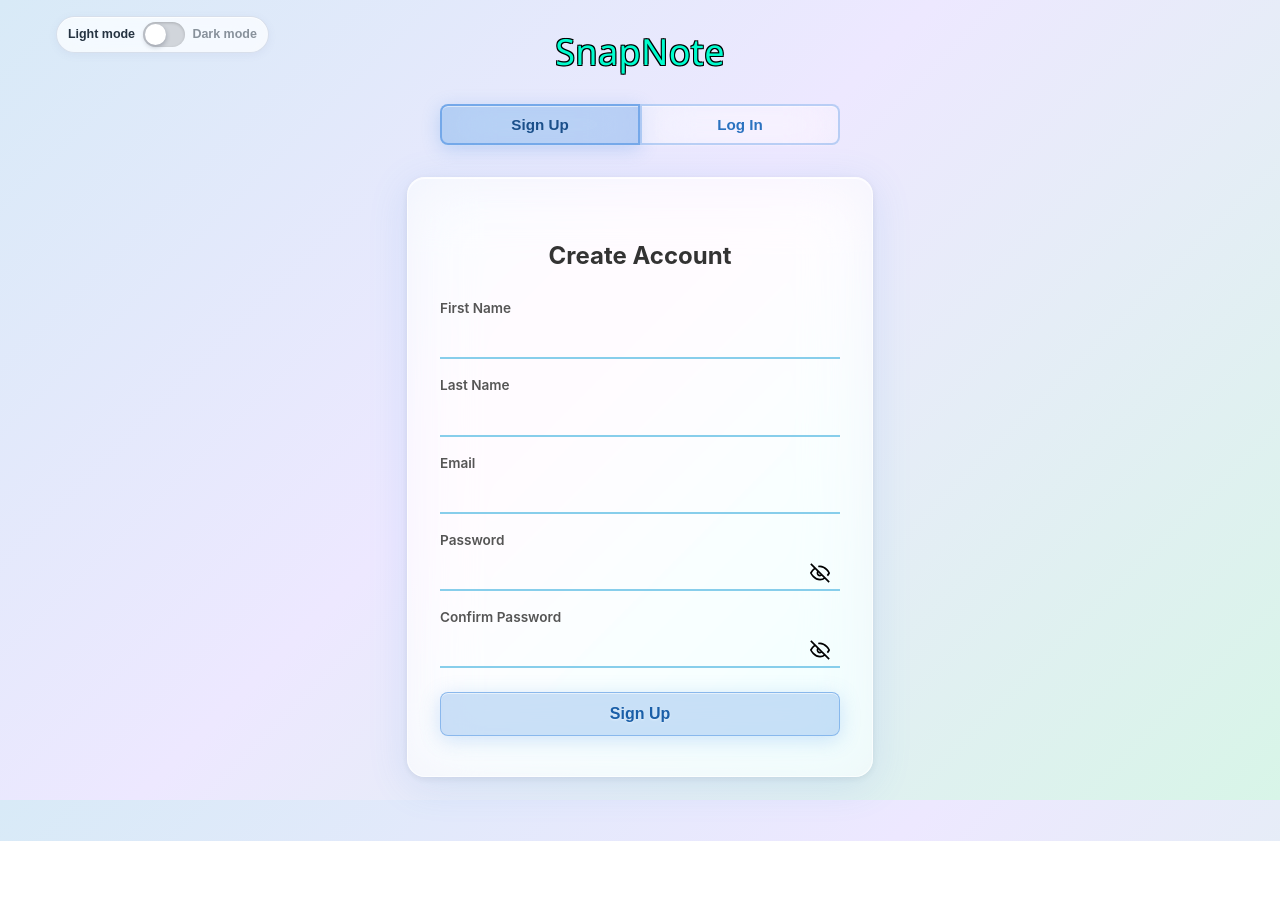
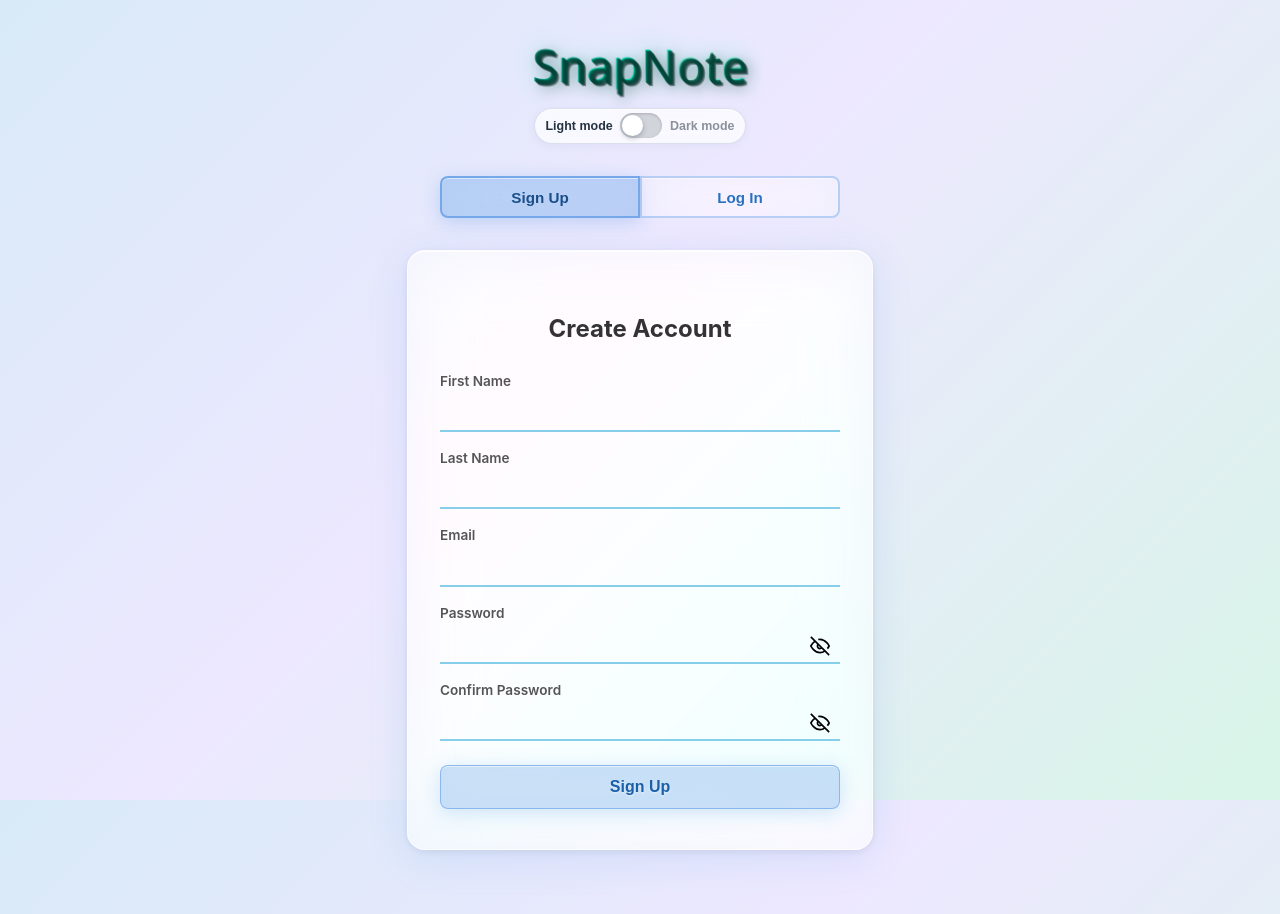
Before and after one commit to MM-BYC/MERNFINAL, a React (Vite) app in the folder thanosCompleted/frontend/: page / in a window 1280 px wide. Before the commit the page ends 841 px from the top, so only its background shows below. Built offline with nearby package versions, Linux system fonts and the light colour scheme; no server answers.

Commit message:
fix: position theme switch below auth brand

```diff
--- a/thanosCompleted/frontend/src/App.css
+++ b/thanosCompleted/frontend/src/App.css
@@ -1077,11 +1077,12 @@ body {
 }
 
 /* ===================== THEME TOGGLE ===================== */
-/* Positioned container for standalone pages */
+/* Theme switch on standalone pages */
 .page-theme-toggle {
-  position: absolute;
-  top: 1rem;
-  left: 1.5rem;
+  display: flex;
+  justify-content: center;
+  margin: 0.15rem auto 0;
+  position: relative;
   z-index: 10;
 }
 
--- a/thanosCompleted/frontend/src/pages/AuthPage.jsx
+++ b/thanosCompleted/frontend/src/pages/AuthPage.jsx
@@ -7,8 +7,10 @@ export default function AuthPage({ setUser }) {
   const [showLogin, setShowLogin] = useState(false);
   return (
     <>
-      <div className="page-theme-toggle"><ThemeToggle /></div>
-      <SnapNoteBrand compact />
+      <SnapNoteBrand scrollParallax />
+      <div className="page-theme-toggle">
+        <ThemeToggle />
+      </div>
       <div className="auth-toggle">
         <button
           className={`auth-toggle-btn ${!showLogin ? "active" : ""}`}
--- a/thanosCompleted/frontend/src/pages/ForgotPasswordPage.jsx
+++ b/thanosCompleted/frontend/src/pages/ForgotPasswordPage.jsx
@@ -23,9 +23,11 @@ export default function ForgotPasswordPage() {
 
   return (
     <>
-      <div className="page-theme-toggle"><ThemeToggle /></div>
       <DateDisplay className="page-date" />
       <SnapNoteBrand scrollParallax />
+      <div className="page-theme-toggle">
+        <ThemeToggle />
+      </div>
       <div className="auth-card">
         <h2 className="auth-title">Forgot Password</h2>
         {message ? (
--- a/thanosCompleted/frontend/src/pages/ResetPasswordPage.jsx
+++ b/thanosCompleted/frontend/src/pages/ResetPasswordPage.jsx
@@ -28,9 +28,11 @@ export default function ResetPasswordPage() {
 
   return (
     <>
-    <div className="page-theme-toggle"><ThemeToggle /></div>
       <DateDisplay className="page-date" />
       <SnapNoteBrand scrollParallax />
+      <div className="page-theme-toggle">
+        <ThemeToggle />
+      </div>
       <div className="auth-card">
         <h2 className="auth-title">Reset Password</h2>
         {message ? (
--- a/thanosCompleted/frontend/src/pages/VerifyEmailPage.jsx
+++ b/thanosCompleted/frontend/src/pages/VerifyEmailPage.jsx
@@ -19,9 +19,11 @@ export default function VerifyEmailPage() {
 
   return (
     <>
-    <div className="page-theme-toggle"><ThemeToggle /></div>
       <DateDisplay className="page-date" />
       <SnapNoteBrand scrollParallax />
+      <div className="page-theme-toggle">
+        <ThemeToggle />
+      </div>
       <div className="auth-card">
         <h2 className="auth-title">Email Verification</h2>
         <p style={{ textAlign: "center", color: success ? "#4a90e2" : "#d9534f" }}>{message}</p>
```
Lines whose indentation alone changed are shown as unchanged.
